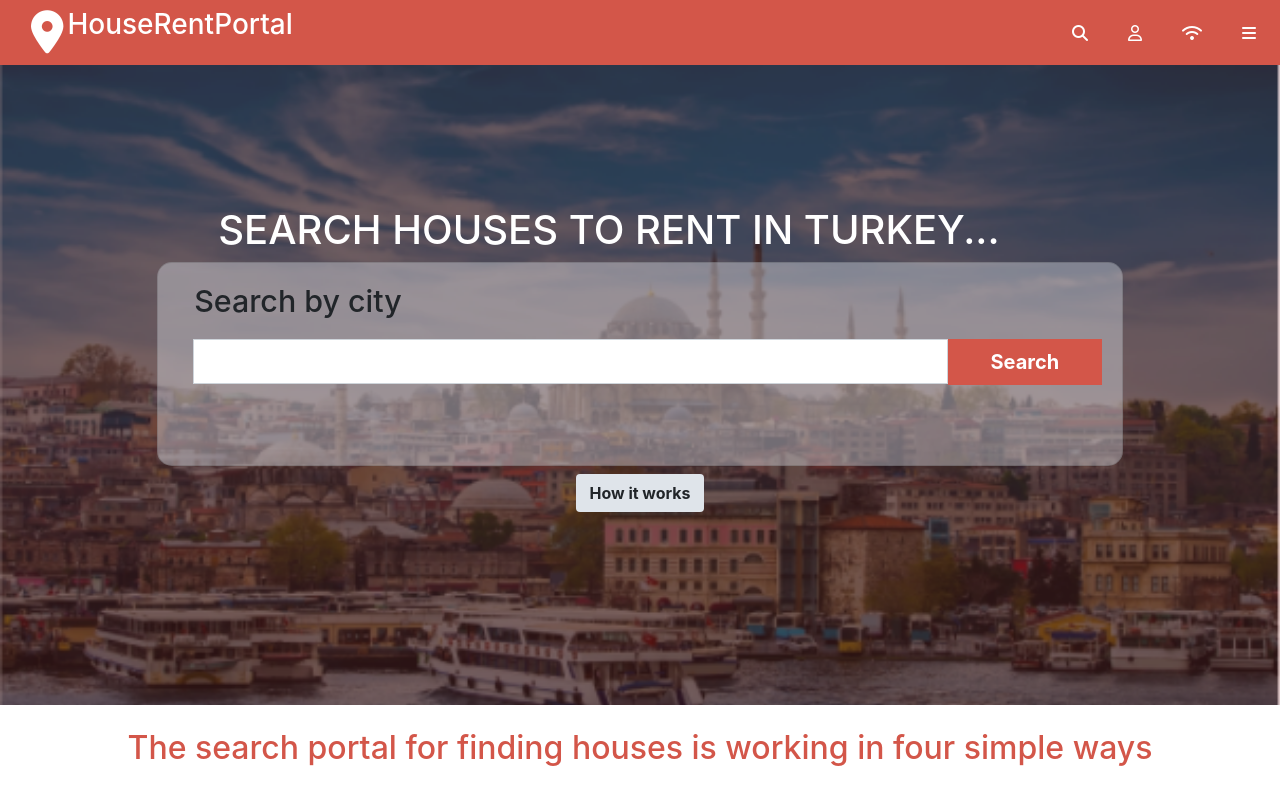
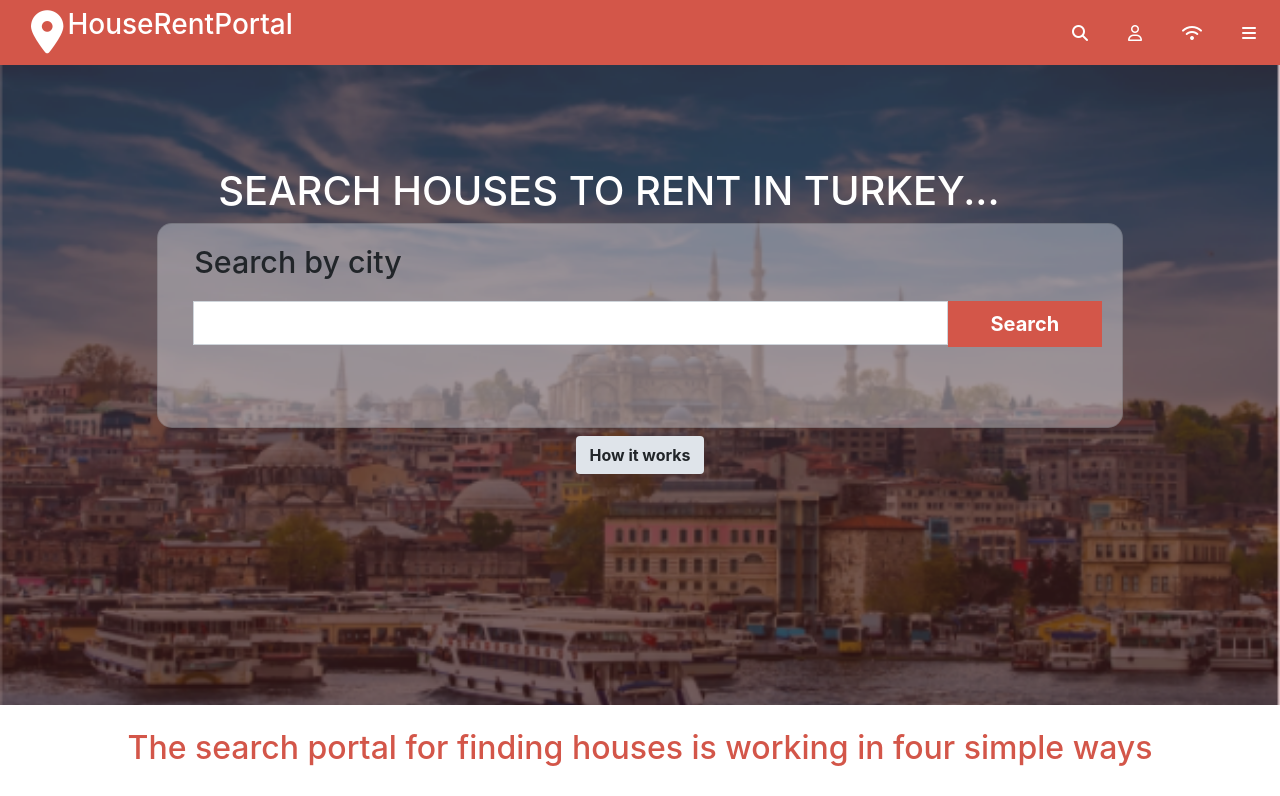
Before and after one commit to Takhmina175/Directory-of-Houses-To-Rent, a plain HTML site: page index.html in a window 1280 px wide. Shown: the top 796 px of the page. Drawn offline with nearby package versions, Linux system fonts and the light colour scheme.

```diff
--- a/style.css
+++ b/style.css
@@ -7,6 +7,7 @@
 .icon-style-map {
   font-size: 2rem;
 }
+
 .display-4-fsize {
   font-size: 2.5rem;
 }
@@ -293,8 +294,9 @@
     margin: 0 auto;
     height: 158px;
   }
+
   .pad-t {
-    padding-top: 15%;
+    padding-top: 13%;
   }
 
   .mrg-l {
@@ -392,14 +394,15 @@
   .clearfilter-fweight {
     font-weight: 400;
   }
+
   .icon-style-map {
     font-size: 2rem;
-}
+  }
 }
 
 @media (min-width: 992px) {
   .pad-t {
-    padding-top: 11%;
+    padding-top: 18%;
   }
 
   .btn-mg-top {
@@ -416,6 +419,9 @@
     width: 288px;
     height: 251px;
   }
+  .pad-t {
+    padding-top: 8%;
+}
 
   .pd-lg-screen {
     padding-left: 2rem;
@@ -462,6 +468,7 @@
   .smaller-font {
     font-size: 1rem;
   }
+
   .f-size-lap {
     font-size: 2rem;
   }
@@ -508,7 +515,8 @@
   .search-bar-padd {
     padding-bottom: 2.3rem;
   }
-  .search-res-fSize{
+
+  .search-res-fSize {
     font-size: 1.5rem;
   }
 
```
